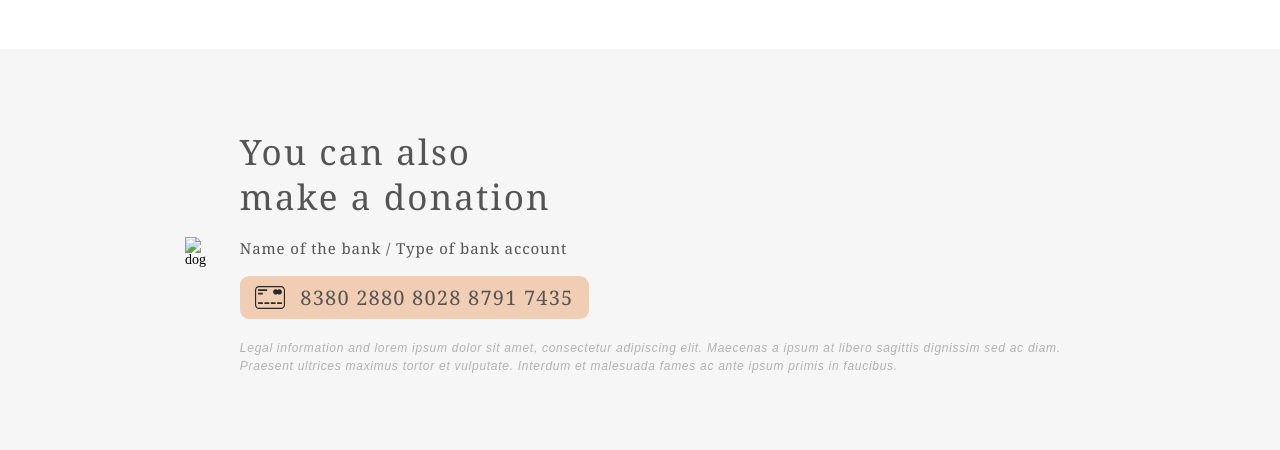
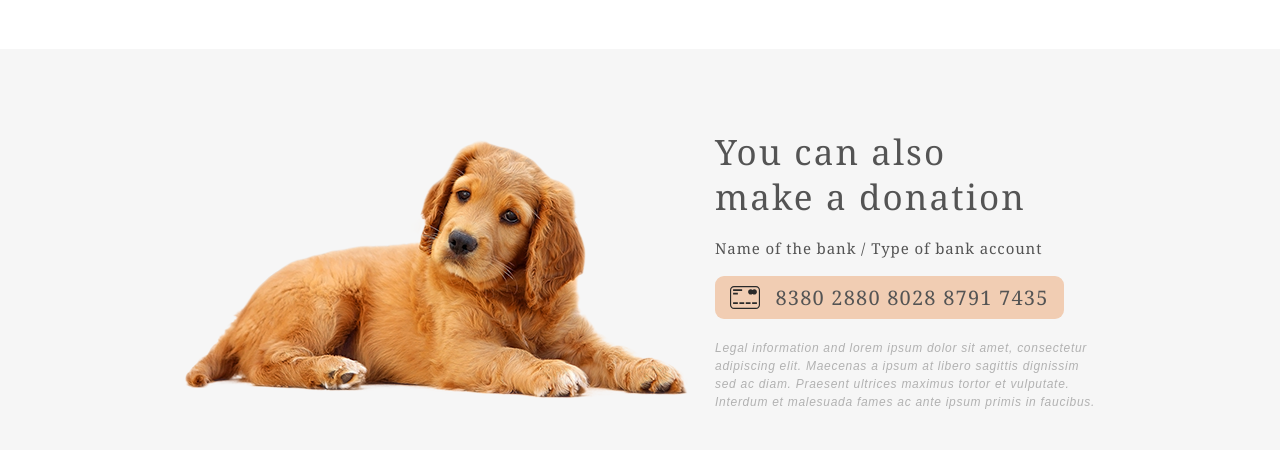
Before and after one commit to mishashmidt0/shelter, a plain HTML site: page index.html in a window 1280 px wide. Shown: the part 2980-3430 px from the top of the page. Drawn offline with Linux system fonts and the light colour scheme; the site is published under a folder, as on GitHub Pages, so addresses that start at the root find nothing.

Commit message:
fix: photo

```diff
--- a/index.html
+++ b/index.html
@@ -236,7 +236,7 @@
     </section>
     <section id="donation" class="donation">
         <div>
-            <img src="/src/assets/shelter/donation-dog.png" alt="dog">
+            <img src="./src/assets/shelter/donation-dog.png" alt="dog">
         </div>
         <div>
             <h2>
```
